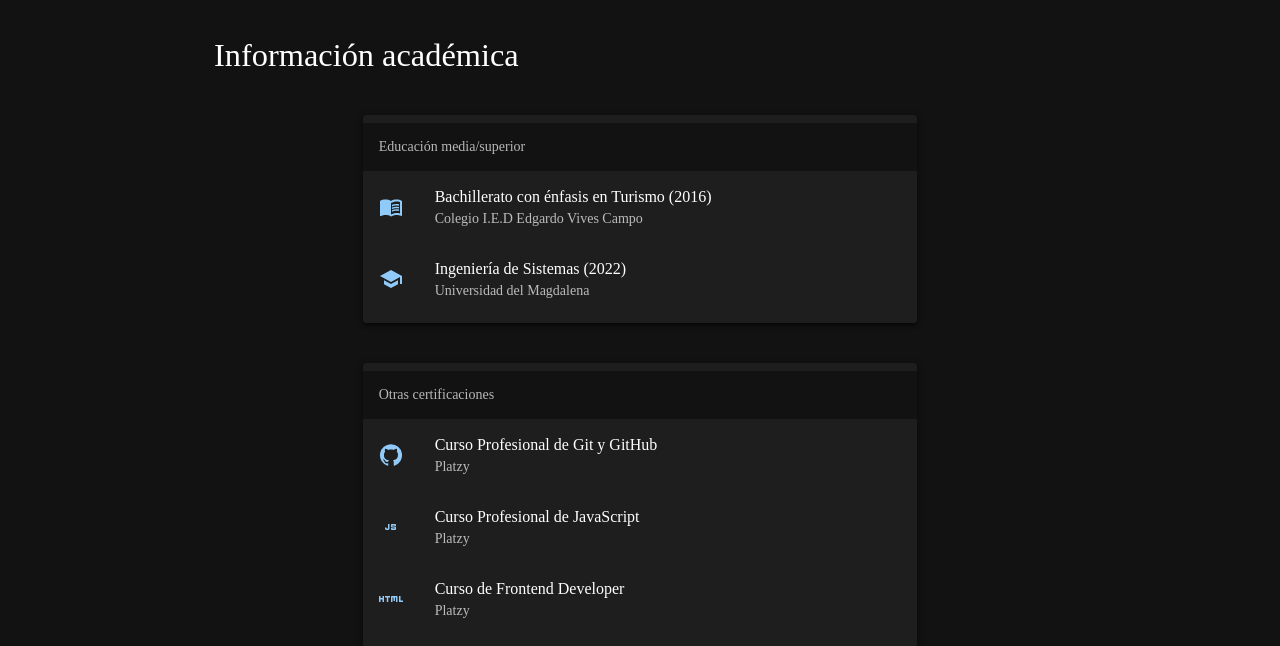
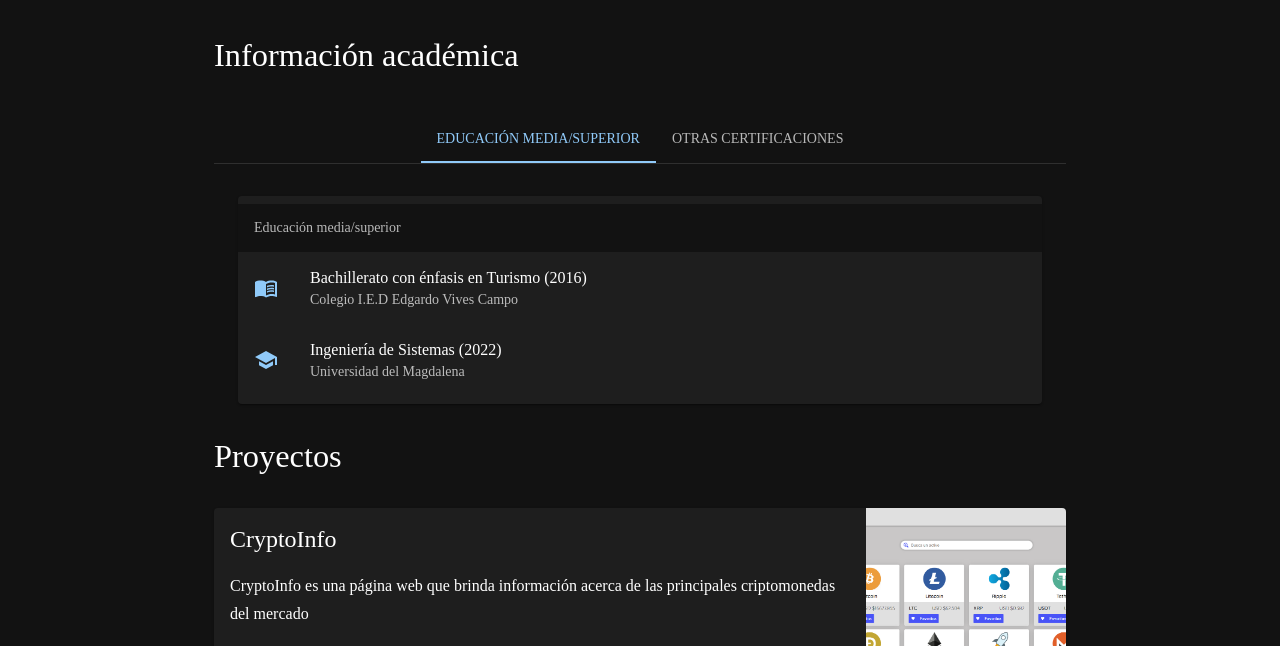
Before and after one commit to Piedriz/portafolio, a Gatsby site: page / in a window 1280 px wide. Shown: the part 789-1435 px from the top of the page. Built offline with nearby package versions, Linux system fonts and the light colour scheme; Gatsby itself is replaced by a stand-in of ours.

Commit message:
:sparkles: Fixeando vista de información académica y agregando tabs

```diff
--- /dev/null
+++ b/src/components/AcademicCard.jsx
@@ -0,0 +1,32 @@
+import React from 'react'
+import { ListItem, ListItemIcon, ListItemText, List, ListSubheader,} from '@mui/material';
+import Card from '@mui/material/Card';
+
+
+export const AcademicCard = ({ data,title }) => {
+    return (
+        <>
+            <Card>
+                <List >
+                    <ListSubheader>
+                        {title}
+                    </ListSubheader>
+                    {data.map((item => (
+
+                        <ListItem key={item.title}>
+                            <ListItemIcon>
+                                <item.icon color='primary' />
+                            </ListItemIcon>
+                            <ListItemText
+                                primary={item.title}
+                                secondary={item.subtitle}
+                            />
+                        </ListItem>
+
+                    )))}
+
+                </List>
+            </Card>
+        </>
+    )
+}
--- a/src/components/AcademicSection.jsx
+++ b/src/components/AcademicSection.jsx
@@ -1,81 +1,84 @@
 import React from 'react'
-import { Card, List, ListItem, ListItemIcon, ListItemText, ListSubheader, Typography } from '@mui/material';
+import { Typography } from '@mui/material';
 import Container from '@mui/material/Container'
-import Grid from '@mui/material/Grid';
+import { AcademicCard } from './AcademicCard';
 import { certifications, education } from '../utils/academicsData';
-import Grow from '@mui/material/Grow';
-import { useObserver } from '../hooks/useObserver';
-import Paper from '@mui/material/Paper';
+import PropTypes from 'prop-types';
+import Tabs from '@mui/material/Tabs';
+import Tab from '@mui/material/Tab';
+import Box from '@mui/material/Box';
+function TabPanel(props) {
+    const { children, value, index, ...other } = props;
+
+    return (
+        <div
+            role="tabpanel"
+            hidden={value !== index}
+            id={`simple-tabpanel-${index}`}
+            aria-labelledby={`simple-tab-${index}`}
+            {...other}
+        >
+            {value === index && (
+                <Container>
+                    <Box>
+                        {children}
+                    </Box>
+                </Container>
+            )}
+        </div>
+    );
+}
+
+TabPanel.propTypes = {
+    children: PropTypes.node,
+    index: PropTypes.number.isRequired,
+    value: PropTypes.number.isRequired,
+};
+
+function a11yProps(index) {
+    return {
+        id: `simple-tab-${index}`,
+        'aria-controls': `simple-tabpanel-${index}`,
+    };
+}
+
+
 
 export default function AcademicSection() {
-    const [show, ref] = useObserver()
+    const [value, setValue] = React.useState(0);
+
+    const handleChange = (event, newValue) => {
+        setValue(newValue);
+    };
 
     const styles = {
-        container: {
-            height: {md:'900px', xs:'1200px'}
-        },
+        tabsHeader: {
+            borderBottom: 1,
+            borderColor: 'divider',
+            display: 'flex',
+            justifyContent: 'center'
+        }
     }
+
+
+
     return (
-        <Container sx={styles.container}  ref={ref} maxWidth='md' id='academic'>
+        <Container maxWidth='md' id='academic'>
             <Typography variant='h4' my={5}>Información académica</Typography>
-            {show &&
-                <>
 
-                    <Grid spacing={5} container direction='row' alignItems='center' justifyContent='center'>
-                        <Grow in={show} {...(show ? { timeout: 1500 } : {})}>
-                            <Grid sm={8} xs={8} item >
-                                <Paper elevation={3}>
-                                    <Card>
-                                        <List >
-                                            <ListSubheader>
-                                                Educación media/superior
-                                            </ListSubheader>
-                                            {education.map((item => (
-                                                <ListItem key={item.title}>
-                                                    <ListItemIcon>
-                                                        <item.icon color='primary' />
-                                                    </ListItemIcon>
-                                                    <ListItemText
-                                                        primary={item.title}
-                                                        secondary={item.subtitle}
-                                                    />
-                                                </ListItem>
+            <Box mb={4} sx={styles.tabsHeader}>
+                <Tabs variant='scrollable' scrollButtons allowScrollButtonsMobile value={value} onChange={handleChange} aria-label="basic tabs example">
+                    <Tab label="Educación media/superior" {...a11yProps(0)} />
+                    <Tab label="Otras certificaciones" {...a11yProps(1)} />
+                </Tabs>
+            </Box>
+            <TabPanel value={value} index={0}>
+                <AcademicCard data={education} title='Educación media/superior'/>
+            </TabPanel>
+            <TabPanel value={value} index={1}>
+                <AcademicCard data={certifications} title='Otras certificaciones'/>
+            </TabPanel>
 
-                                            )))}
-                                        </List>
-                                    </Card>
-                                </Paper>
-                            </Grid>
-                        </Grow>
-
-                        <Grow in={show} {...(show ? { timeout: 1500 } : {})}>
-                            <Grid sm={8} xs={8} item >
-                                <Paper  elevation={3}>
-                                    <Card>
-                                        <List>
-                                            <ListSubheader>
-                                                Otras certificaciones
-                                            </ListSubheader>
-                                            {certifications.map(item => (
-                                                <ListItem key={item.title}>
-                                                    <ListItemIcon>
-                                                        <item.icon color='primary' />
-                                                    </ListItemIcon>
-                                                    <ListItemText
-                                                        primary={item.title}
-                                                        secondary={item.subtitle}
-                                                    />
-                                                </ListItem>
-                                            ))}
-                                        </List>
-                                    </Card>
-                                </Paper>
-                            </Grid>
-                        </Grow>
-                    </Grid>
-                </>
-            }
-
-        </Container>
+        </Container >
     )
 }
--- a/src/components/Header.jsx
+++ b/src/components/Header.jsx
@@ -13,14 +13,14 @@ import ListItem from '@mui/material/ListItem';
 import List from '@mui/material/List';
 import Box from '@mui/material/Box';
 import logo from '../images/avatar/logo.png'
-import { Link as SLink} from 'react-scroll'
+import { Link as SLink } from 'react-scroll'
 
 
 const navigationLinks = [
-    { name: "About Me", to:"about", href: "#about" },
-    { name: "Academic", to:"academic", href: "#academic"},
-    { name: "Projects", to:"projects", href: "#projects" },
-    { name: "Contact", to:"contact", href: "#contact"},
+    { name: "About Me", to: "about", href: "#about" },
+    { name: "Academic", to: "academic", href: "#academic" },
+    { name: "Projects", to: "projects", href: "#projects" },
+    { name: "Contact", to: "contact", href: "#contact" },
 
 ]
 
@@ -40,14 +40,12 @@ export default function Header() {
         <AppBar position='sticky' color="default">
             <Container maxWidth="md">
                 <Toolbar disableGutters>
-                    <Avatar src={logo} sx={styles.avatar}/>
+                    <Avatar src={logo} sx={styles.avatar} />
                     <Hidden smDown>
                         {navigationLinks.map((item) => (
-                            <Button
-                                variant='button'
+
+                            <SLink
                                 key={item.name}
-                                >
-                            <SLink
                                 to={item.to}
                                 spy={true}
                                 smooth={true}
@@ -55,9 +53,13 @@ export default function Header() {
                                 duration={500}
 
                             >
-                                {item.name}
+                                <Button
+                                    variant='button'
+                                    key={item.name}
+                                >{item.name}</Button>
+
                             </SLink>
-                            </Button>
+
                         ))}
                         <Button
                             variant='button'
@@ -67,8 +69,8 @@ export default function Header() {
                         </Button>
                     </Hidden>
                     <Hidden smUp>
-                        <IconButton onClick={()=>setOpen(true)}>
-                            <MenuIcon/>
+                        <IconButton onClick={() => setOpen(true)}>
+                            <MenuIcon />
                         </IconButton>
                     </Hidden>
                 </Toolbar>
@@ -79,7 +81,7 @@ export default function Header() {
                 onOpen={() => setOpen(true)}
                 onClose={() => setOpen(false)}>
                 <Box>
-                    <IconButton onClick={()=>setOpen(false)}>
+                    <IconButton onClick={() => setOpen(false)}>
                         <ChevronRightIcon />
                     </IconButton>
                 </Box>
--- a/src/utils/academicsData.js
+++ b/src/utils/academicsData.js
@@ -25,7 +25,7 @@ export const certifications = [
         icon: HtmlIcon
     },
     {
-        title: 'Curso Práctico/Intermedio/avanzado de ReactJS',
+        title: 'Curso Práctico-Intermedio-avanzado de ReactJS',
         subtitle: 'Platzy',
         icon: CodeIcon
     },
@@ -46,15 +46,15 @@ export const certifications = [
     },
 ]
 
-export const education= [
+export const education = [
     {
-        title:'Bachillerato con énfasis en Turismo (2016)',
-        subtitle:'Colegio I.E.D Edgardo Vives Campo',
+        title: 'Bachillerato con énfasis en Turismo (2016)',
+        subtitle: 'Colegio I.E.D Edgardo Vives Campo',
         icon: MenuBookIcon
     },
     {
-        title:'Ingeniería de Sistemas (2022)',
-        subtitle:'Universidad del Magdalena',
+        title: 'Ingeniería de Sistemas (2022)',
+        subtitle: 'Universidad del Magdalena',
         icon: SchoolIcon
     },
 ]
```
Also changed, not shown: 1 other file. Lines whose indentation alone changed are shown as unchanged.
